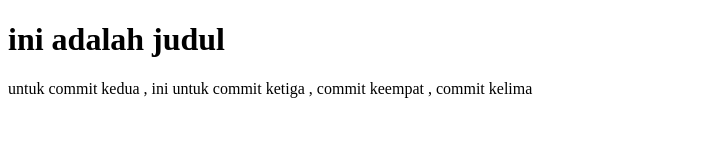
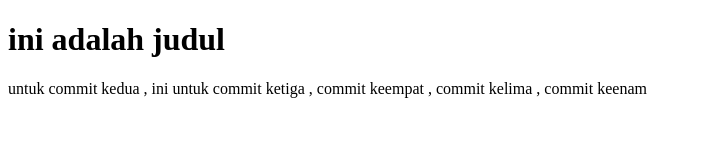
Before and after one commit to Paydennnprs/tugas4, a plain HTML site: page index.html in a window 1280 px wide. Shown: the whole page, without its empty margins (0-701 px from the left). Drawn offline with Linux system fonts and the light colour scheme.

Commit message:
commit keenam

```diff
--- a/index.html
+++ b/index.html
@@ -7,7 +7,7 @@
 </head>
 <body>
     <h1>ini adalah judul</h1>
-        <p>untuk commit kedua , ini untuk commit ketiga , commit keempat , commit kelima</p>
+        <p>untuk commit kedua , ini untuk commit ketiga , commit keempat , commit kelima , commit keenam</p>
 
 
 </body>
```
